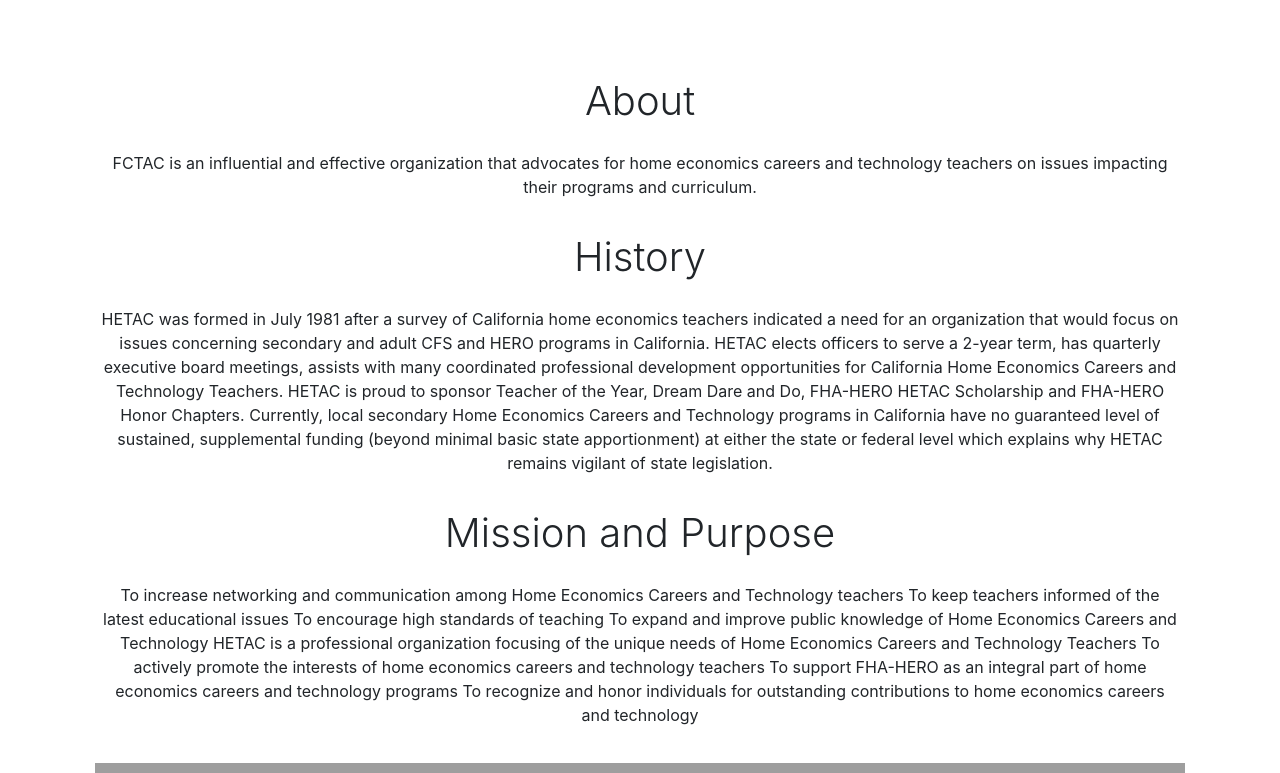
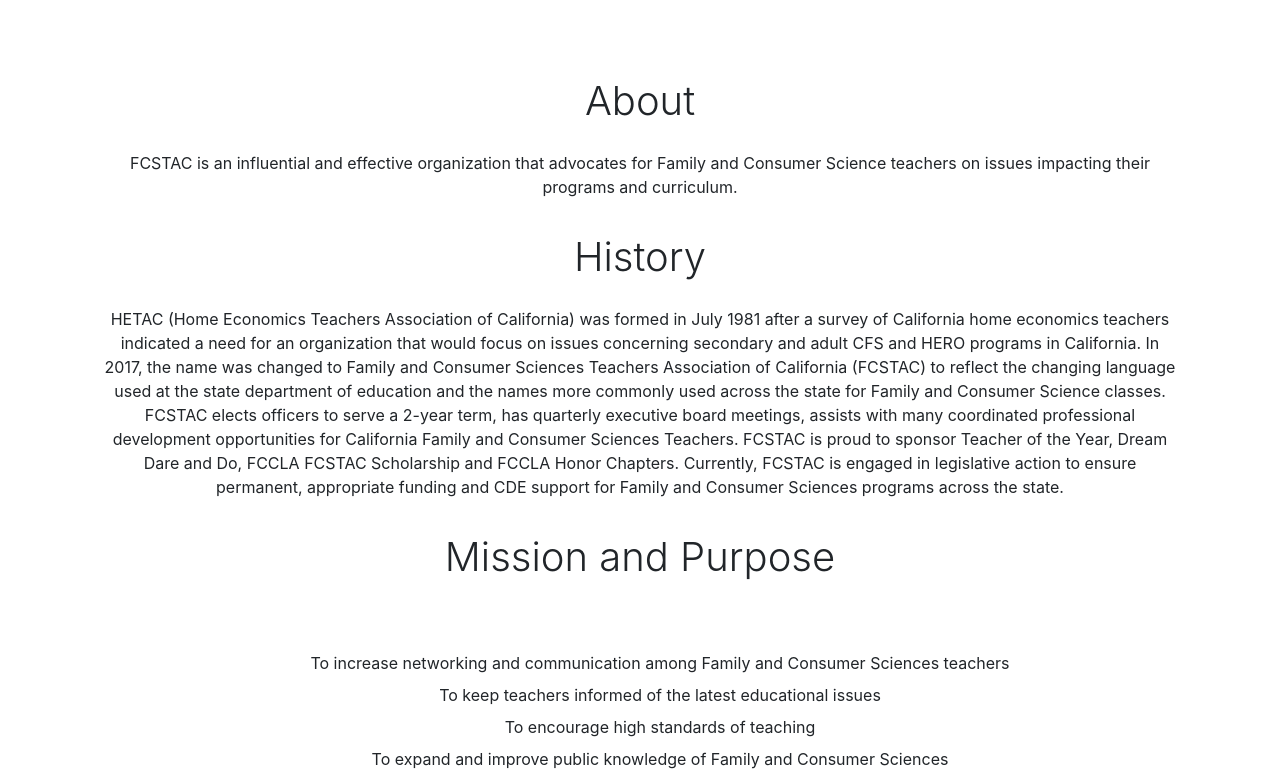
Before and after one commit to JustinRisney/Fcstac.org, a PHP site: page /about in a window 1280 px wide. Shown: the part 56-829 px from the top of the page. Run offline with PHP 8.4, Linux system fonts and the light colour scheme; some libraries are stand-ins or nearby versions; grey boxes are pictures that could not be loaded.

Commit message:
Fixed some retardation part 8

```diff
--- a/src/about/index.php
+++ b/src/about/index.php
@@ -6,29 +6,39 @@
         <meta name="viewport" content="width=device-width, initial-scale=1, shrink-to-fit=no">
         <link rel="stylesheet" type="text/css" href="stylesheets/index.css">
         <link rel="stylesheet" href="https://maxcdn.bootstrapcdn.com/bootstrap/4.0.0-beta/css/bootstrap.min.css" integrity="sha384-/Y6pD6FV/Vv2HJnA6t+vslU6fwYXjCFtcEpHbNJ0lyAFsXTsjBbfaDjzALeQsN6M" crossorigin="anonymous">
+
+        <style type="text/css">
+
+			.mission-statement {
+				padding-top: 8px;
+				list-style-type: none;
+            }
+        </style>
     </head>
     <body>
 		<?php include'../navbar.php';?>
 		<div class="container-fluid text-center" style="padding: 80px; 40px;">
 			<h1 style="font-weight: 300">About</h1>
-			<p style="padding: 20px 20px;">FCTAC is an influential and effective organization that advocates for home economics careers and technology teachers on issues impacting their programs and curriculum.</p>
+			<p style="padding: 20px 20px;">FCSTAC is an influential and effective organization that advocates for Family and Consumer Science teachers on issues impacting their programs and curriculum.</p>
 
 			<h1 style="font-weight: 300">History</h1>
-			<p style="padding: 20px 20px;">HETAC was formed in July 1981 after a survey of California home economics teachers indicated a need for an organization that would focus on issues concerning secondary and adult CFS and HERO programs in California.
-HETAC elects officers to serve a 2-year term, has quarterly executive board meetings, assists with many coordinated professional development opportunities for California Home Economics Careers and Technology Teachers. HETAC is proud to sponsor Teacher of the Year, Dream Dare and Do, FHA-HERO HETAC Scholarship and FHA-HERO Honor Chapters.
-Currently, local secondary Home Economics Careers and Technology programs in California have no guaranteed level of sustained, supplemental funding (beyond minimal basic state apportionment) at either the state or federal level which explains why HETAC remains vigilant of state legislation.
+			<p style="padding: 20px 20px;">HETAC (Home Economics Teachers Association of California) was formed in July 1981 after a survey of California home economics teachers indicated a need for an organization that would focus on issues concerning secondary and adult CFS and HERO programs in California.  In 2017, the name was changed to Family and Consumer Sciences Teachers Association of California (FCSTAC) to reflect the changing language used at the state department of education and the names more commonly used across the state for Family and Consumer Science classes.  FCSTAC elects officers to serve a 2-year term, has quarterly executive board meetings, assists with many coordinated professional development opportunities for California Family and Consumer Sciences Teachers. FCSTAC is proud to sponsor Teacher of the Year, Dream Dare and Do, FCCLA FCSTAC Scholarship and FCCLA Honor Chapters. Currently, FCSTAC is engaged in legislative action to ensure permanent, appropriate funding and CDE support for Family and Consumer Sciences programs across the state.
 			</p>
 
 			<h1 style="font-weight: 300">Mission and Purpose</h1>
 			<p style="padding: 20px 20px;">
-To increase networking and communication among Home Economics Careers and Technology teachers
-To keep teachers informed of the latest educational issues
-To encourage high standards of teaching
-To expand and improve public knowledge of Home Economics Careers and Technology
-HETAC is a professional organization focusing of the unique needs of Home Economics Careers and Technology Teachers
-To actively promote the interests of home economics careers and technology teachers
-To support FHA-HERO as an integral part of home economics careers and technology programs
-To recognize and honor individuals for outstanding contributions to home economics careers and technology</p>
+				<ul >
+					<li class="mission-statement">To increase networking and communication among Family and Consumer Sciences teachers</li>
+					<li class="mission-statement">To keep teachers informed of the latest educational issues </li>
+					<li class="mission-statement">To encourage high standards of teaching </li>
+					<li class="mission-statement">To expand and improve public knowledge of Family and Consumer Sciences </li>
+					<li class="mission-statement">FCSTAC is a professional organization focusing on the unique needs of Family and Consumer Sciences teachers</li>
+					<li class="mission-statement">To actively promote the interests of Family and Consumer Science teachers </li>
+					<li class="mission-statement">To support FCCLA as an integral part of Family and Consumer Sciences programs</li>
+					<li class="mission-statement">To recognize and honor individuals for outstanding contributions to Family and Consumer Sciences Education</li>
+				</ul>
+
+			</p>
 			<img src="https://www.kids-cooking-activities.com/image-files/teenagechefcookingclass.jpg" class="col-md-12" />
 		</div>
 
--- a/src/index.php
+++ b/src/index.php
@@ -35,7 +35,7 @@
                   <img class="d-block w-100" src="/images/pizza.png" alt="Third slide" style="width:800;height: 600px; ">
                 </div>
                 <div class="carousel-item">
-                  <img class="d-block w-100" src="/images/weird_yellow_shit.png" style="width:800;height: 600px; ">
+                  <img class="d-block w-100" src="/images/weird-yellow-shit.png" style="width:800;height: 600px; ">
                 </div>
               <a class="carousel-control-prev" href="#carouselExampleIndicators" role="button" data-slide="prev">
                 <span class="carousel-control-prev-icon" aria-hidden="true"></span>
--- a/src/news/index.php
+++ b/src/news/index.php
@@ -14,7 +14,7 @@
     <body>
       <?php include'../navbar.php';?>
            <div class="container-fluid">
-               <img class="col-md-12" src="/images/Banner.png" />
+
 
 
 
@@ -24,7 +24,7 @@
            </div>
             <div id="link-container">
 
-
+             <br> <!--  <- Don't remove you bitch, nathanial-->
             <h1>Archived News Letters</h1>
 
             <ul style="list-style: none;">
```
